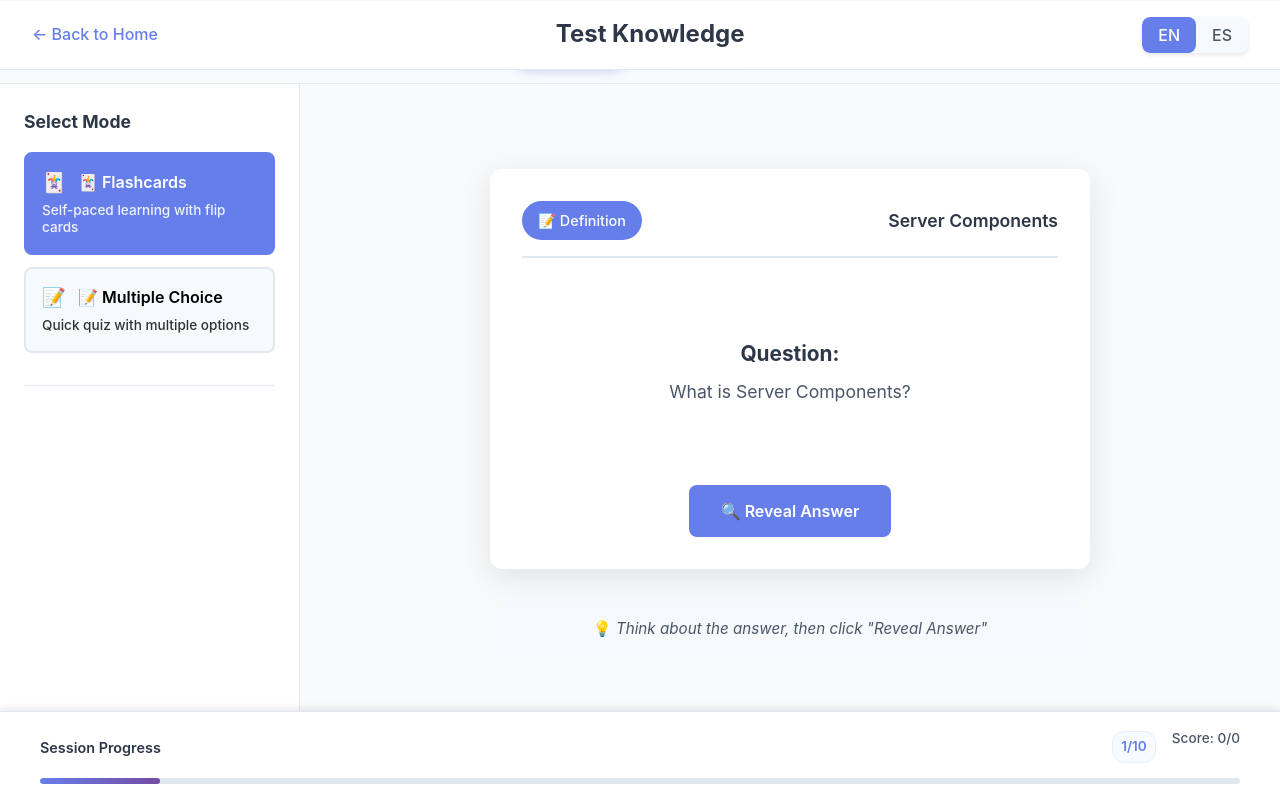
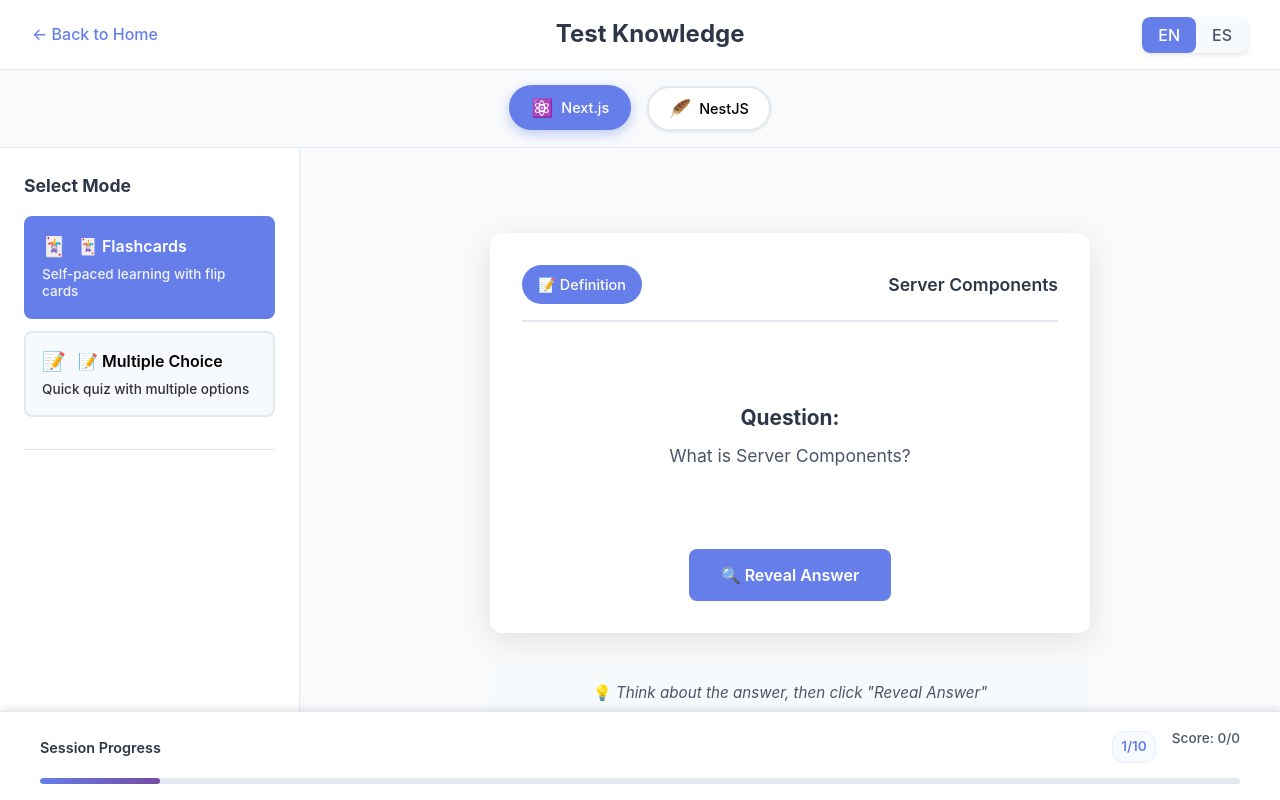
Before and after one commit to silvanatrabalon/learning, a React (Vite) app: page /learning/test-knowledge in a window 1280 px wide. Built offline with nearby package versions, Linux system fonts and the light colour scheme.

Commit message:
fix: styles mobile

```diff
--- a/src/components/TopicSelector.css
+++ b/src/components/TopicSelector.css
@@ -2,7 +2,7 @@
   background: #f8fafc;
   border-bottom: 1px solid #e2e8f0;
   padding: 1rem 0;
-  margin: 0;
+  margin-top: 8rem;
   width: 100%;
 }
 
```
